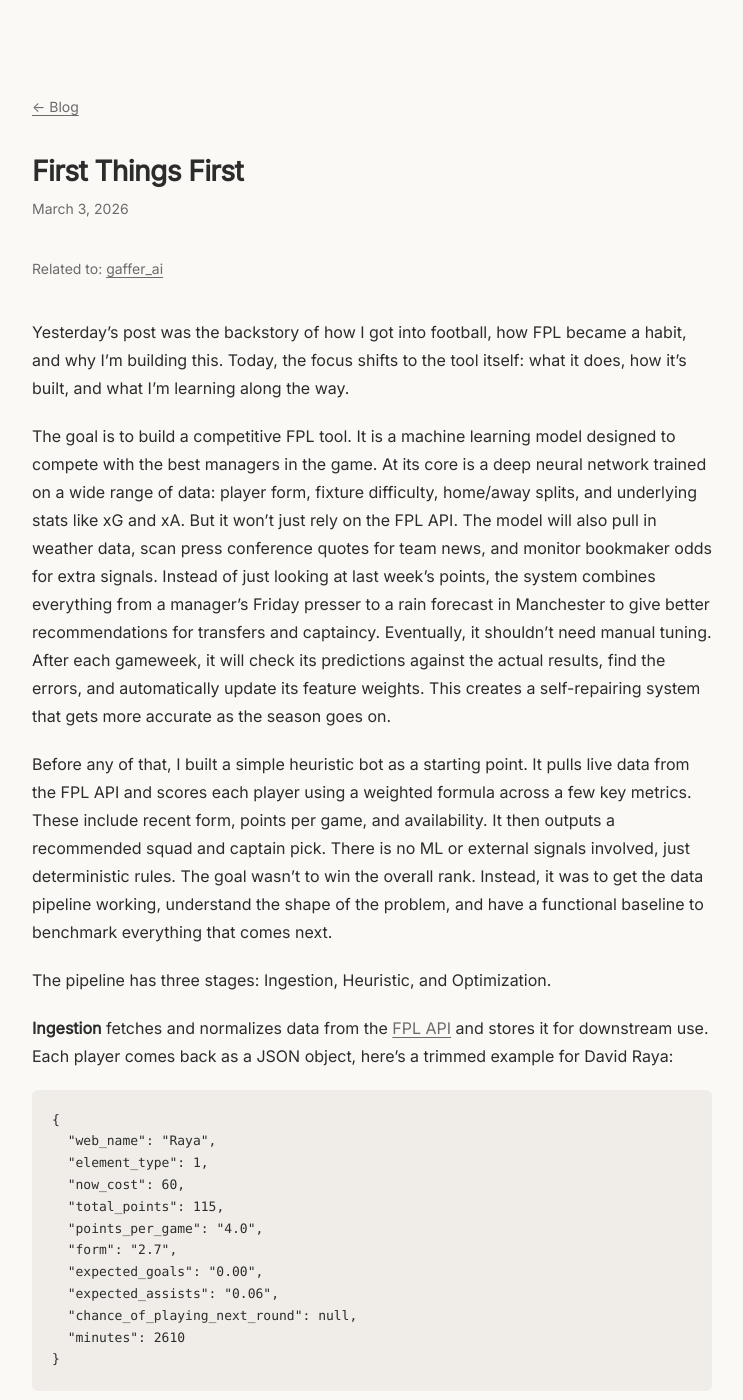
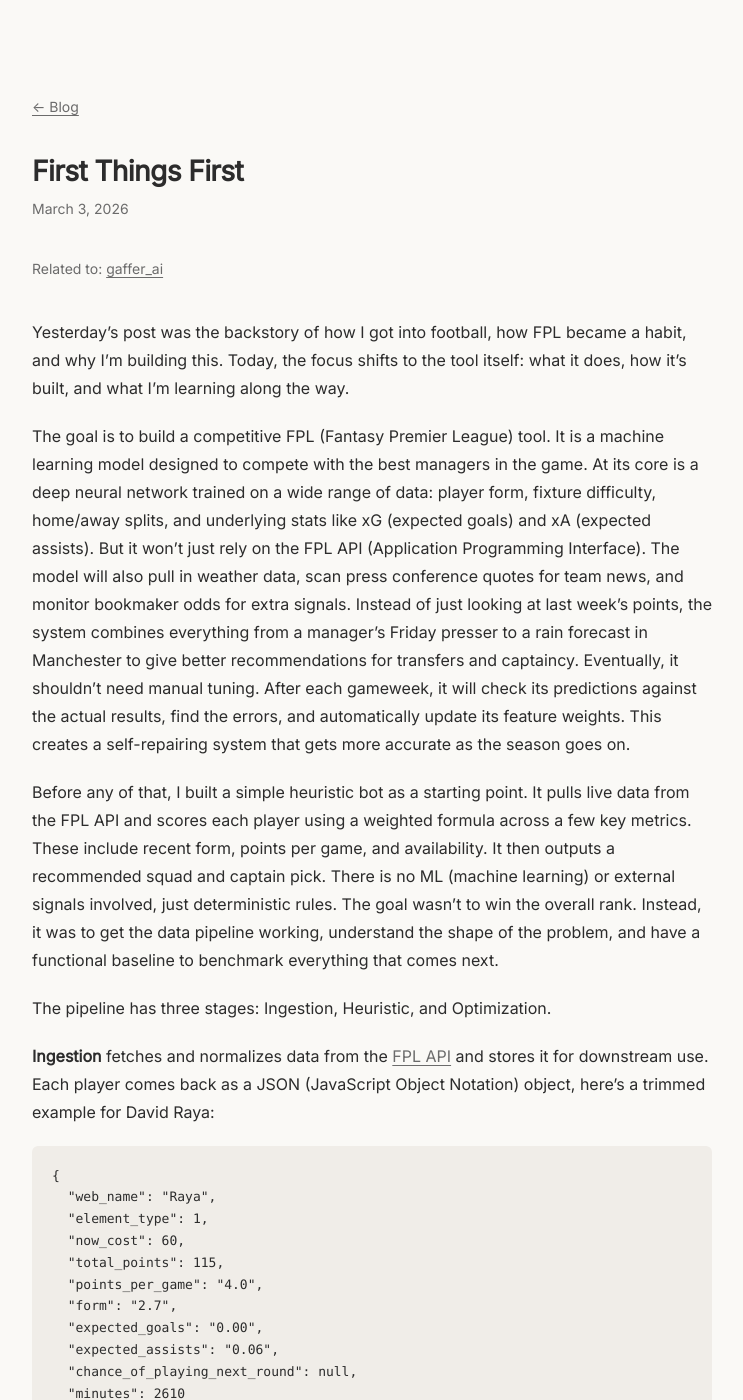
Before and after one commit to samsohn28/samsohn28.github.io, a Jekyll site: the page built from blog/2026-03-03-first-things-first.md, in a window 1280 px wide and 1400 px high. Shown: the whole window, without its empty margins (16-759 px from the left). Built offline with Jekyll 4.4.1, drawn with Linux system fonts in a browser that asks for light colours; our own code applies the rules of GitHub Pages for plain Markdown files; some of the changed text lies outside the part shown.

Commit message:
acronyms

````diff
--- a/blog/2026-03-03-first-things-first.md
+++ b/blog/2026-03-03-first-things-first.md
@@ -10,13 +10,13 @@
 
 Yesterday's post was the backstory of how I got into football, how FPL became a habit, and why I'm building this. Today, the focus shifts to the tool itself: what it does, how it's built, and what I'm learning along the way.
 
-The goal is to build a competitive FPL tool. It is a machine learning model designed to compete with the best managers in the game. At its core is a deep neural network trained on a wide range of data: player form, fixture difficulty, home/away splits, and underlying stats like xG and xA. But it won't just rely on the FPL API. The model will also pull in weather data, scan press conference quotes for team news, and monitor bookmaker odds for extra signals. Instead of just looking at last week's points, the system combines everything from a manager’s Friday presser to a rain forecast in Manchester to give better recommendations for transfers and captaincy. Eventually, it shouldn't need manual tuning. After each gameweek, it will check its predictions against the actual results, find the errors, and automatically update its feature weights. This creates a self-repairing system that gets more accurate as the season goes on.
+The goal is to build a competitive FPL (Fantasy Premier League) tool. It is a machine learning model designed to compete with the best managers in the game. At its core is a deep neural network trained on a wide range of data: player form, fixture difficulty, home/away splits, and underlying stats like xG (expected goals) and xA (expected assists). But it won't just rely on the FPL API (Application Programming Interface). The model will also pull in weather data, scan press conference quotes for team news, and monitor bookmaker odds for extra signals. Instead of just looking at last week's points, the system combines everything from a manager’s Friday presser to a rain forecast in Manchester to give better recommendations for transfers and captaincy. Eventually, it shouldn't need manual tuning. After each gameweek, it will check its predictions against the actual results, find the errors, and automatically update its feature weights. This creates a self-repairing system that gets more accurate as the season goes on.
 
-Before any of that, I built a simple heuristic bot as a starting point. It pulls live data from the FPL API and scores each player using a weighted formula across a few key metrics. These include recent form, points per game, and availability. It then outputs a recommended squad and captain pick. There is no ML or external signals involved, just deterministic rules. The goal wasn't to win the overall rank. Instead, it was to get the data pipeline working, understand the shape of the problem, and have a functional baseline to benchmark everything that comes next.
+Before any of that, I built a simple heuristic bot as a starting point. It pulls live data from the FPL API and scores each player using a weighted formula across a few key metrics. These include recent form, points per game, and availability. It then outputs a recommended squad and captain pick. There is no ML (machine learning) or external signals involved, just deterministic rules. The goal wasn't to win the overall rank. Instead, it was to get the data pipeline working, understand the shape of the problem, and have a functional baseline to benchmark everything that comes next.
 
 The pipeline has three stages: Ingestion, Heuristic, and Optimization.
 
-**Ingestion** fetches and normalizes data from the [FPL API](https://fantasy.premierleague.com/api/bootstrap-static/) and stores it for downstream use. Each player comes back as a JSON object, here's a trimmed example for David Raya:
+**Ingestion** fetches and normalizes data from the [FPL API](https://fantasy.premierleague.com/api/bootstrap-static/) and stores it for downstream use. Each player comes back as a JSON (JavaScript Object Notation) object, here's a trimmed example for David Raya:
 
 ```json
 {
````
Also changed, not shown: other parts of blog/2026-03-03-first-things-first.md (+3 -3 lines), blog/2026-03-02-hello-world.md (+2 -2 lines).
